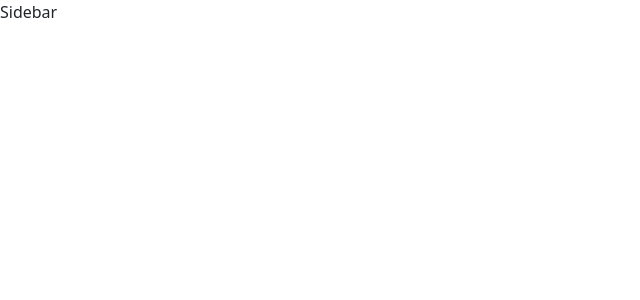
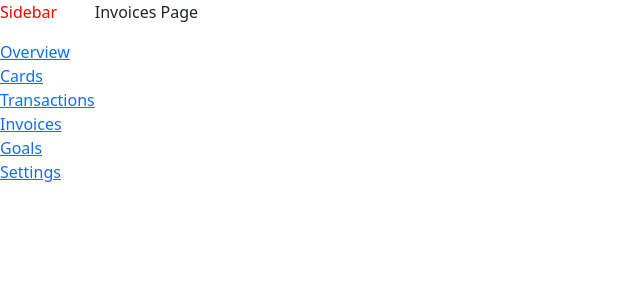
Before and after one commit to memisemre/nuxt3-dashboard, a Nuxt app: page /invoices in a window 1280 px wide. Before the commit this address had no page. Shown: the top 300 px of the page, without its empty margins (0-640 px from the left). Built offline with nearby package versions, Linux system fonts and the light colour scheme.

Commit message:
add pages and sidebar item

```diff
--- a/app.vue
+++ b/app.vue
@@ -1,7 +1,9 @@
 <script>
-  import Sidebar from './components/Sidebar.vue';
 </script>
+
 <template>
-  <Sidebar />
-  <NuxtPage />
+    <div id="app" class="d-flex">
+        <Sidebar />
+        <NuxtPage />
+    </div>
 </template>
--- a/components/Sidebar/Sidebar.vue
+++ b/components/Sidebar/Sidebar.vue
@@ -1,8 +1,15 @@
+<script setup>
+    import SidebarItem from './SidebarItem.vue';
+    import MenuItems from '~/utils/menuItems';
+</script>
 <template>
-    <div>
-        <p>Sidebar</p>
-    </div>
-</template>
-<script>
-    import Items from '~/utils/sidebar';
-</script>
+        <div class="sidebar">
+          <p>Sidebar</p>
+          <SidebarItem v-for="(item,index) in MenuItems" :item="item" :indexKey="index"/>
+        </div>
+      </template>
+<style lang="scss">
+    .sidebar{
+        color: red;
+    }
+</style>
--- /dev/null
+++ b/components/Sidebar/SidebarItem.vue
@@ -0,0 +1,12 @@
+<template>
+    <div>
+        <NuxtLink :to="item.url">
+            {{ item.title }}
+        </NuxtLink>
+    </div>
+</template>
+
+<script setup>
+    const props = defineProps(['item','indexKey']);
+    const {item, indexKey} = props;
+</script>
--- a/nuxt.config.ts
+++ b/nuxt.config.ts
@@ -13,5 +13,12 @@ export default defineNuxtConfig({
   ],
   plugins: [
     { src: '~/plugins/bootstrap.js', mode: 'client' }
-  ]
+  ],
+  components: [
+    {
+      path: '~/components',
+      pathPrefix: false,
+    },
+  ],
+
 })
--- /dev/null
+++ b/pages/cards.vue
@@ -0,0 +1,3 @@
+<template>
+    Cards Page
+</template>
--- /dev/null
+++ b/pages/goals.vue
@@ -0,0 +1,3 @@
+<template>
+    Goals Page
+</template>
--- /dev/null
+++ b/pages/invoices.vue
@@ -0,0 +1,3 @@
+<template>
+    Invoices Page
+</template>
--- /dev/null
+++ b/pages/settings.vue
@@ -0,0 +1,3 @@
+<template>
+    Settings Page
+</template>
--- /dev/null
+++ b/pages/transactions.vue
@@ -0,0 +1,3 @@
+<template>
+    Transactions Page
+</template>
--- a/utils/sidebar.js
+++ b/utils/menuItems.js
@@ -1,11 +1,11 @@
-const Items = [
+const MenuItems = [
   {
     title: "Overview",
     url: "/",
   },
   {
     title: "Cards",
-    url: "/invoices",
+    url: "/cards",
   },
   {
     title: "Transactions",
@@ -25,4 +25,4 @@ const Items = [
   },
 ];
 
-export default Items;
+export default MenuItems;
```
